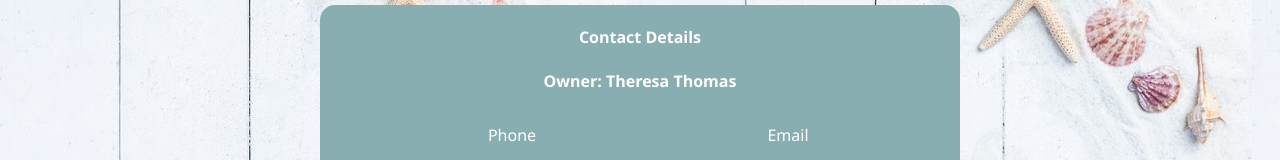
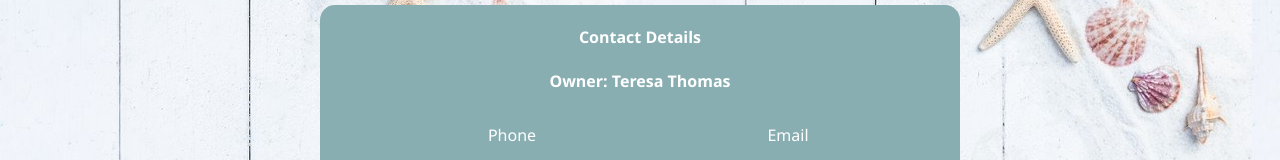
Before and after one commit to jda10/condo-site, a React (Create React App) app: page / in a window 1280 px wide. Shown: the part 125-285 px from the top of the page. Built offline with nearby package versions, Linux system fonts and the light colour scheme.

Commit message:
Fixing typo

```diff
--- a/src/components/information.js
+++ b/src/components/information.js
@@ -8,7 +8,7 @@ class ContactInfo extends Component {
         return (
             <div id="information">
                 <h4 id="contact">Contact Details</h4>
-                <p><strong>Owner: Theresa Thomas</strong></p>
+                <p><strong>Owner: Teresa Thomas</strong></p>
             <div class="col">
                 <p>Phone</p>
                 <p>(423)-883-2742</p>
```
